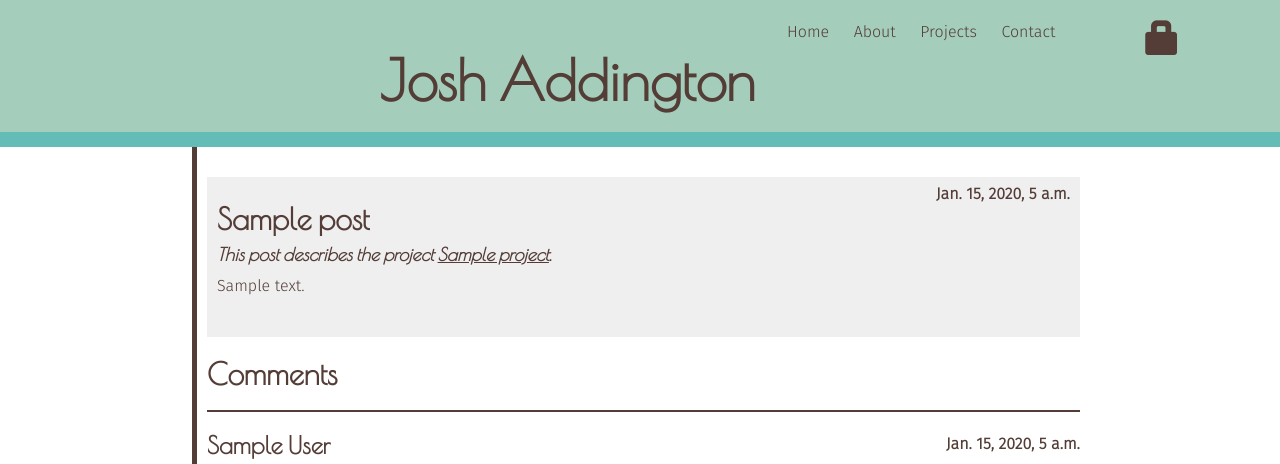
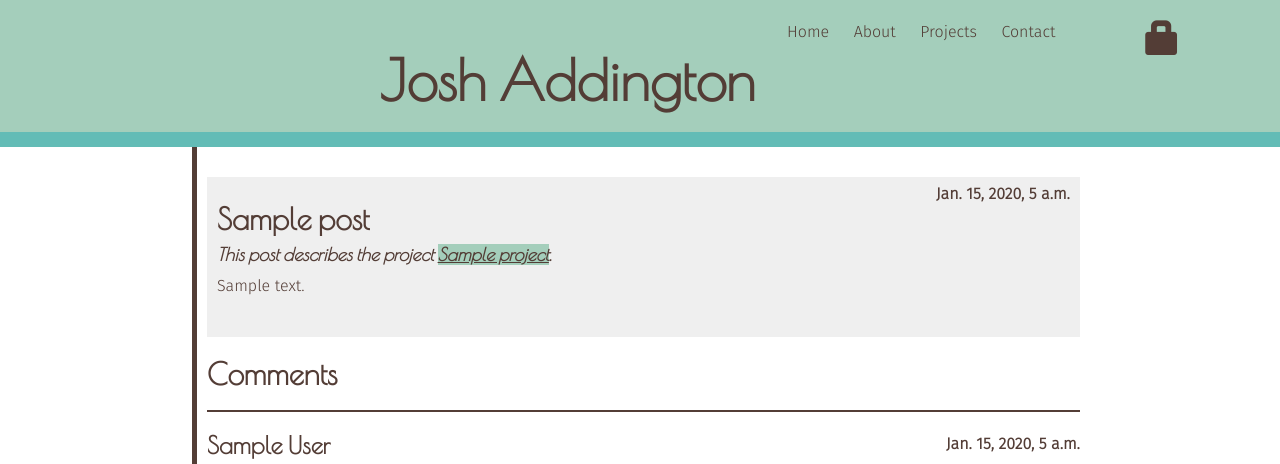
Before and after one commit to Josh-Addington/django_blog, a Django app: page /post/1/ in a window 1280 px wide, with the pointer over the restyled element. Shown: the top 464 px of the page. Run offline with Django 3.2, Linux system fonts and the light colour scheme; tables that the repository leaves empty hold one stand-in row (values such as "Sample post"); some libraries are stand-ins or nearby versions.

Commit message:
test staging, content css

```diff
--- a/static/css/style.css
+++ b/static/css/style.css
@@ -52,6 +52,10 @@ hr{
     border-left: 5px solid #533d36;
     min-height: 530px;
     padding: 20px 0 60px 10px;
+}
+
+.content a:hover{
+    background-color: #a4cebb;
 }
 
 h1, h2, h3, h4 {
```
